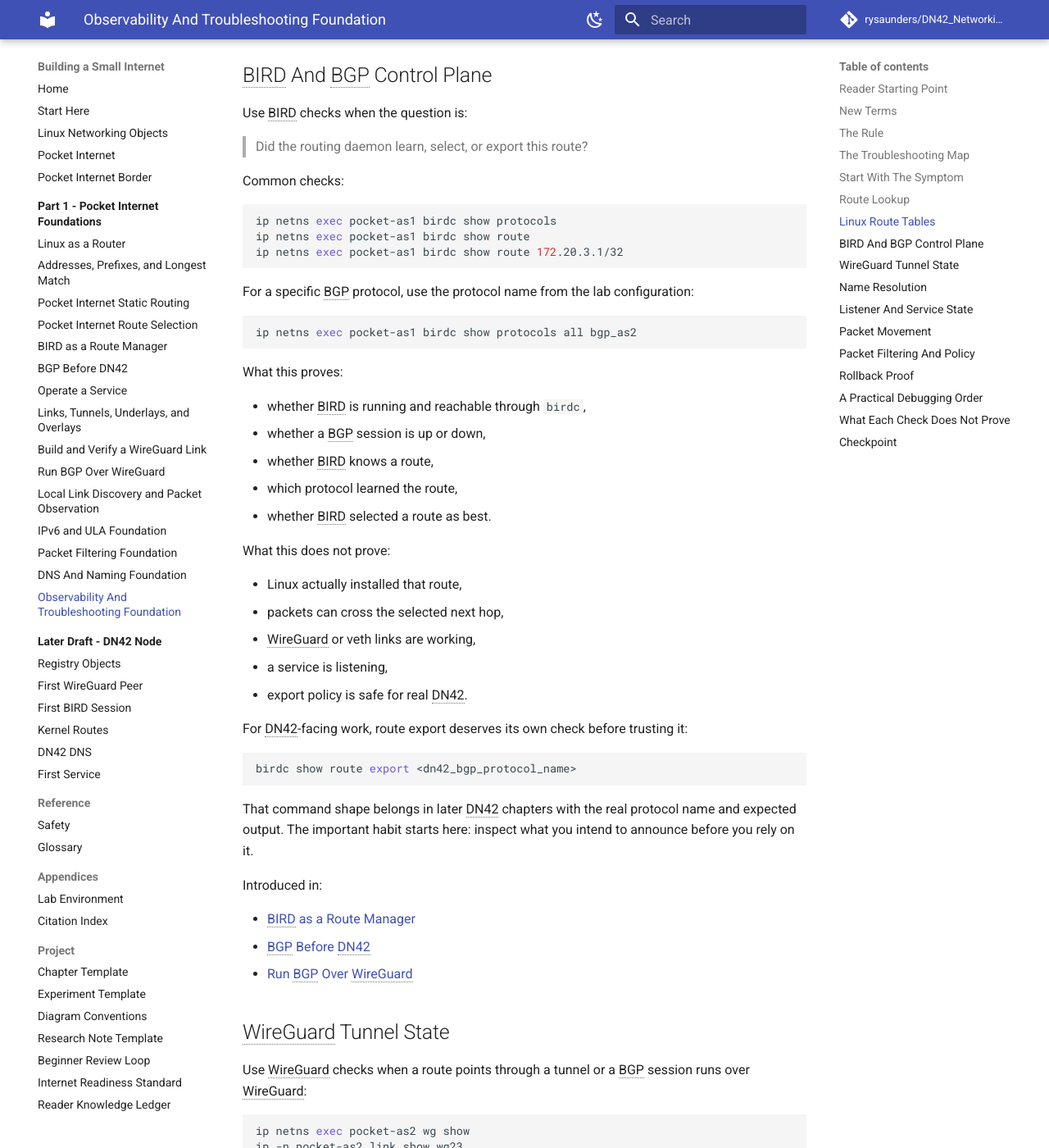
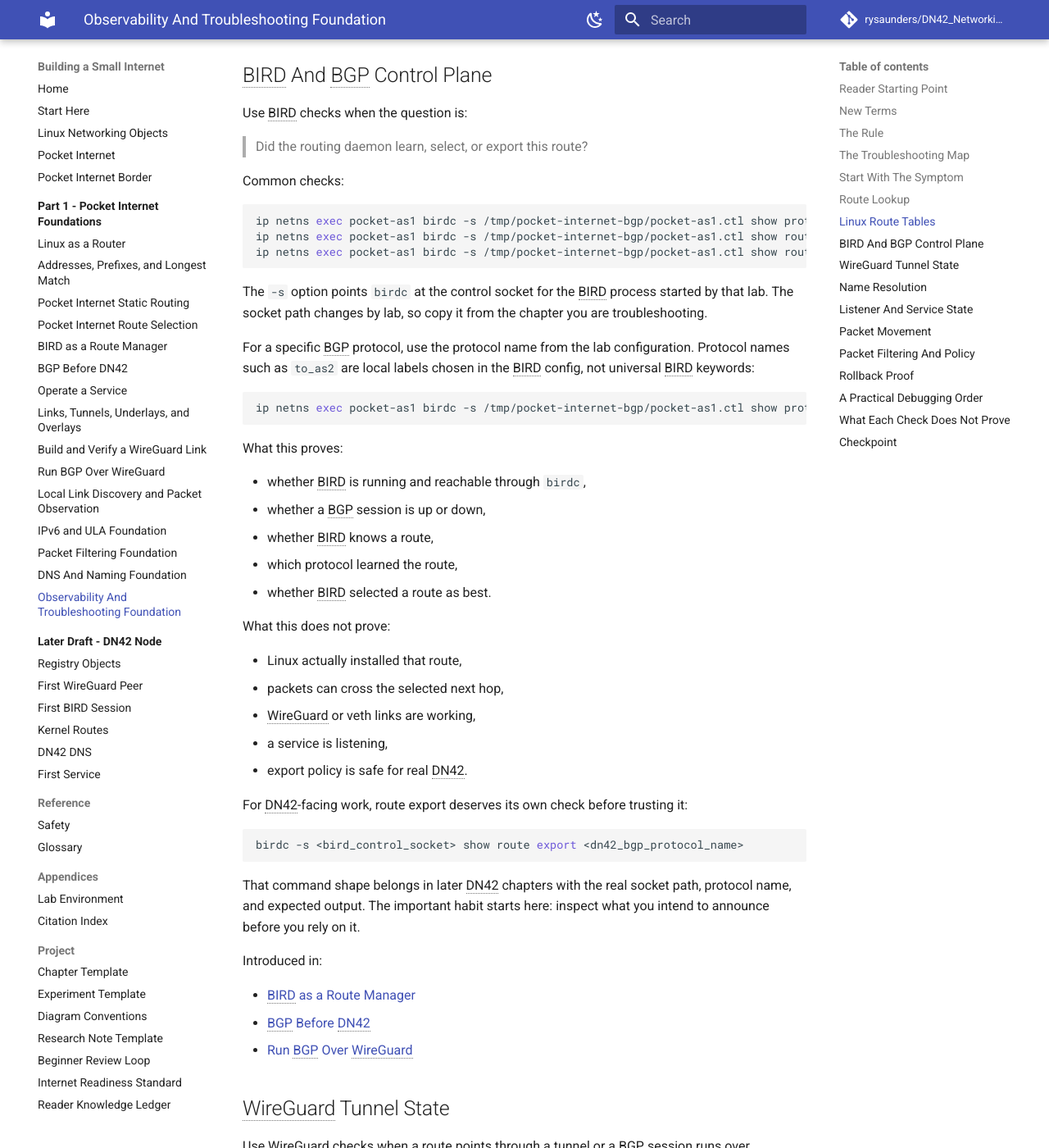
Before and after one commit to rysaunders/DN42_Networking_by_Experimenting, an MkDocs documentation site: the page built from docs/part-01-first-principles/15-observability-and-troubleshooting.md, in a window 1280 px wide and 1400 px high, scrolled down 4286 px. Shown: the whole window at 82% size. Built offline with MkDocs 1.6.1 and Material for MkDocs 9.7.7, drawn with Linux system fonts in a browser that asks for light colours; comment, search, counter and statistics services are not loaded; some of the changed text lies outside the part shown.

Commit message:
Fix Pocket Internet runbook command shapes

````diff
--- a/docs/part-01-first-principles/15-observability-and-troubleshooting.md
+++ b/docs/part-01-first-principles/15-observability-and-troubleshooting.md
@@ -193,15 +193,17 @@ Use BIRD checks when the question is:
 Common checks:
 
 ```sh
-ip netns exec pocket-as1 birdc show protocols
-ip netns exec pocket-as1 birdc show route
-ip netns exec pocket-as1 birdc show route 172.20.3.1/32
+ip netns exec pocket-as1 birdc -s /tmp/pocket-internet-bgp/pocket-as1.ctl show protocols
+ip netns exec pocket-as1 birdc -s /tmp/pocket-internet-bgp/pocket-as1.ctl show route
+ip netns exec pocket-as1 birdc -s /tmp/pocket-internet-bgp/pocket-as1.ctl show route 172.20.3.1/32
 ```
 
-For a specific BGP protocol, use the protocol name from the lab configuration:
+The `-s` option points `birdc` at the control socket for the BIRD process started by that lab. The socket path changes by lab, so copy it from the chapter you are troubleshooting.
+
+For a specific BGP protocol, use the protocol name from the lab configuration. Protocol names such as `to_as2` are local labels chosen in the BIRD config, not universal BIRD keywords:
 
 ```sh
-ip netns exec pocket-as1 birdc show protocols all bgp_as2
+ip netns exec pocket-as1 birdc -s /tmp/pocket-internet-bgp/pocket-as1.ctl show protocols all to_as2
 ```
 
 What this proves:
@@ -223,10 +225,10 @@ What this does not prove:
 For DN42-facing work, route export deserves its own check before trusting it:
 
 ```sh
-birdc show route export <dn42_bgp_protocol_name>
+birdc -s <bird_control_socket> show route export <dn42_bgp_protocol_name>
 ```
 
-That command shape belongs in later DN42 chapters with the real protocol name and expected output. The important habit starts here: inspect what you intend to announce before you rely on it.
+That command shape belongs in later DN42 chapters with the real socket path, protocol name, and expected output. The important habit starts here: inspect what you intend to announce before you rely on it.
 
 Introduced in:
 
@@ -390,10 +392,10 @@ Every lab should end by proving what it removed:
 ```sh
 ip netns list
 ip route
-wg show
+ip netns exec pocket-as2 wg show
 ```
 
-Use only the checks that match the lab. A local namespace lab usually needs namespace cleanup proof. A WireGuard lab needs tunnel cleanup proof. A BIRD lab needs process and route cleanup proof. A DN42-facing chapter will need stricter import, export, tunnel, route, resolver, service, and public-route sanity checks.
+Use only the checks that match the lab. A local namespace lab usually needs namespace cleanup proof. A namespace-local WireGuard lab needs `wg show` inside the namespace before cleanup and no matching namespace after cleanup. A BIRD lab needs process and route cleanup proof. A DN42-facing chapter will need stricter import, export, tunnel, route, resolver, service, and public-route sanity checks.
 
 What rollback proof proves:
 
@@ -438,9 +440,9 @@ This order is not law. It is a way to avoid guessing.
 | --- | --- | --- |
 | `ip route get` | Chosen route, interface, source address | Packet crossed, service is up, policy allows |
 | `ip route` | Current Linux forwarding table | BIRD reason, application health |
-| `birdc show protocols` | BIRD/BGP session state | Kernel route installed, packet crossed |
-| `birdc show route` | BIRD route knowledge and selection | Service reachability |
-| `wg show` | WireGuard peer, handshake, counters | BGP policy, DNS, service state |
+| `birdc show protocols` with the correct socket | BIRD/BGP session state | Kernel route installed, packet crossed |
+| `birdc show route` with the correct socket | BIRD route knowledge and selection | Service reachability |
+| `wg show` in the namespace or host where the interface lives | WireGuard peer, handshake, counters | BGP policy, DNS, service state |
 | `getent hosts` | Name-to-address result | Route exists, service is listening |
 | `ss -ltnp` | Listener address and port | Remote reachability |
 | `curl` | Application success or failure | Root cause by itself |
````
Also changed, not shown: other parts of docs/part-01-first-principles/15-observability-and-troubleshooting.md (+1 -1 lines), docs/safety.md (+22 -3 lines).
